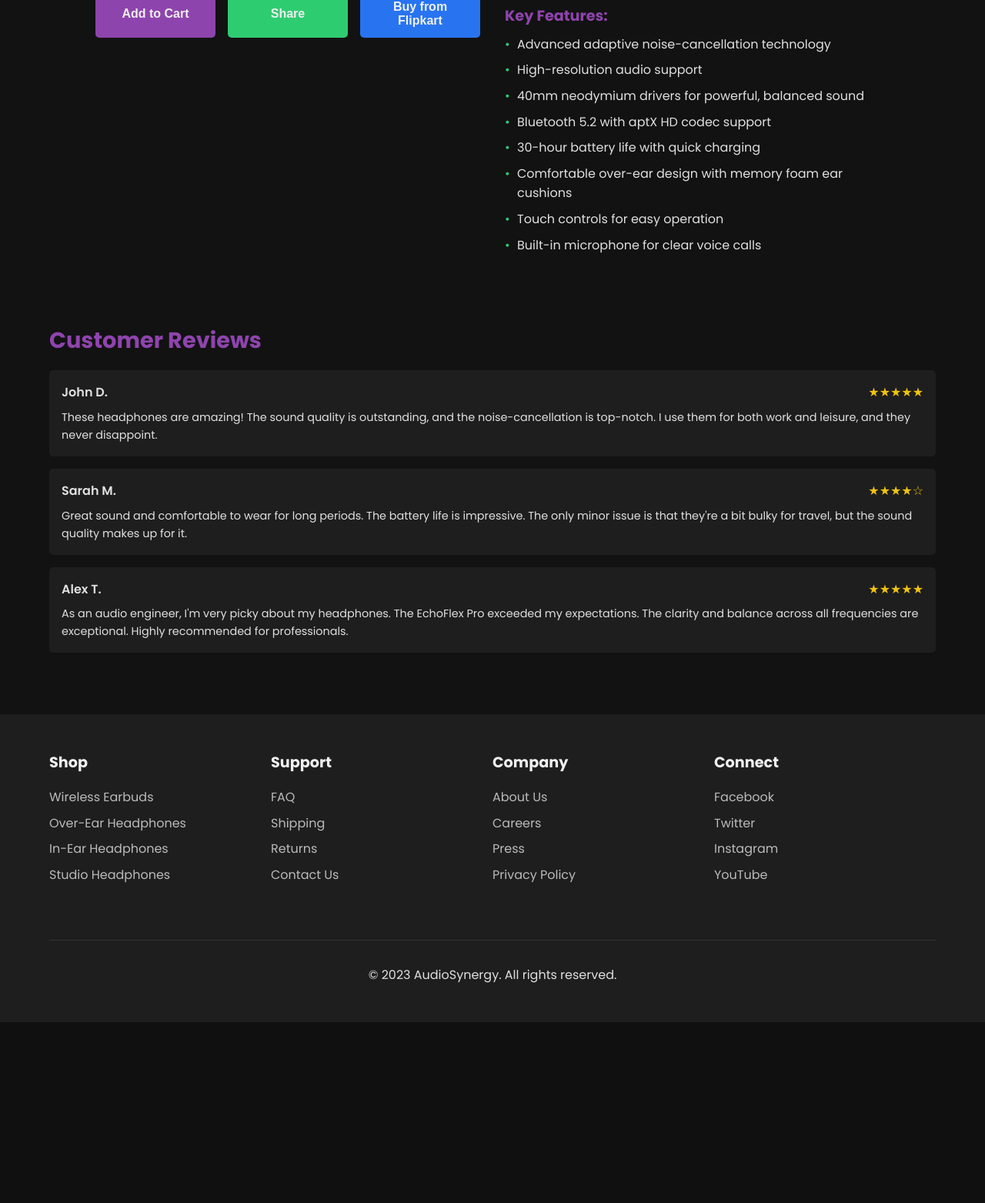
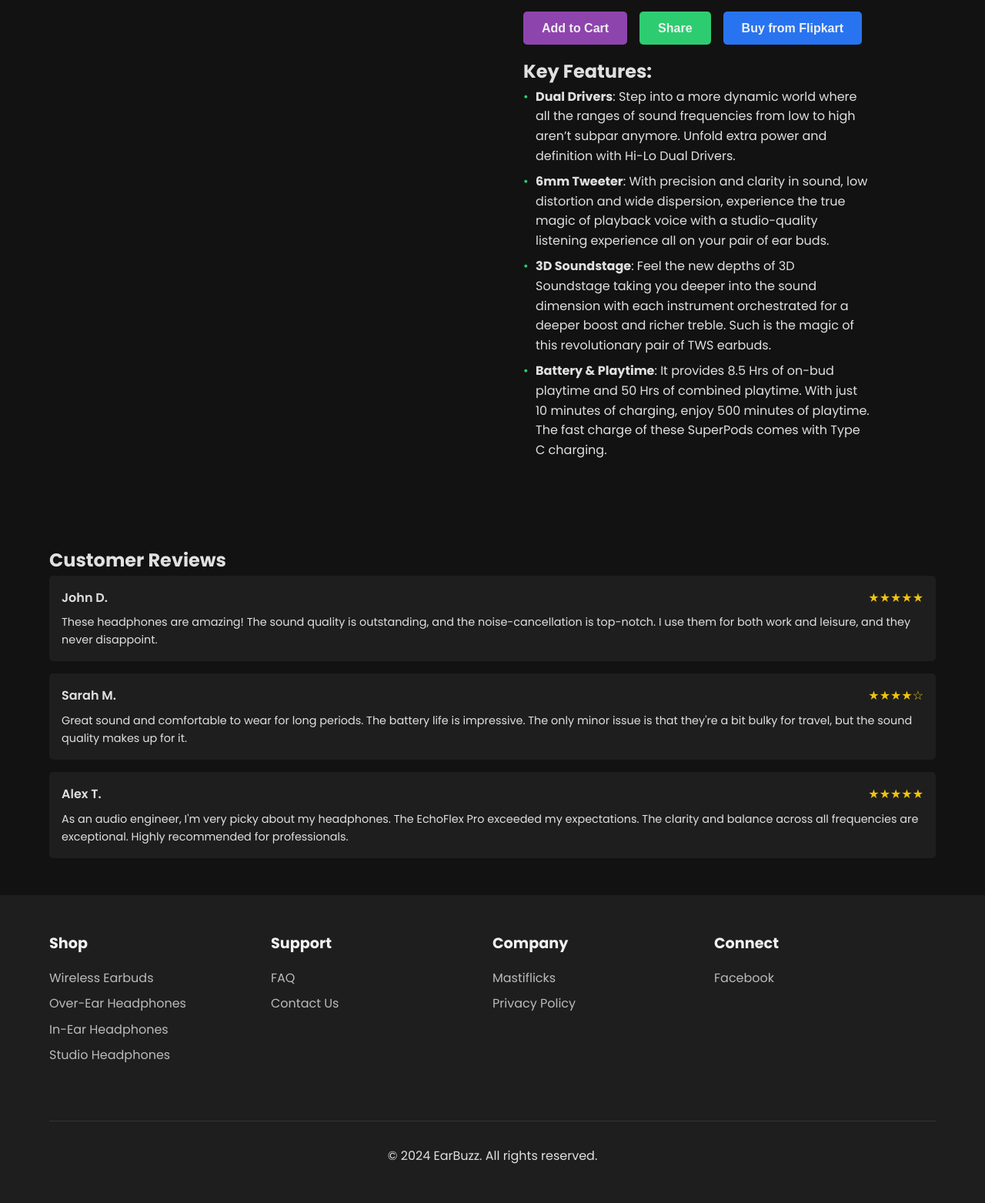
Before and after one commit to devnydv/earbuzz, a Flask app: page /newdetails in a window 1280 px wide. Shown: the part 541-2104 px from the top of the page at 77% size. Before the commit the page ends 1869 px from the top, so only its background shows below. Run offline with Flask 3, Linux system fonts and the light colour scheme.

Commit message:
repid dev

```diff
--- a/static/css/newdetails.css
+++ b/static/css/newdetails.css
@@ -102,7 +102,7 @@
 
   .product-image {
     width: 100%;
-    height: 400;
+    height: 400px;
     object-fit:contain;
     border-radius: 10px;
     box-shadow: 0 5px 15px rgba(0, 0, 0, 0.3);
@@ -123,7 +123,7 @@
   }
 
   .product-title {
-    font-size: 2.5rem;
+    font-size: 2.0rem;
     color: var(--primary-color);
     margin-bottom: 1rem;
     display: -webkit-box;
@@ -142,7 +142,7 @@
   }
 
   .product-price {
-    font-size: 1.8rem;
+    font-size: 1.5rem;
     color: var(--secondary-color);
   }
 
--- a/templates/base.html
+++ b/templates/base.html
@@ -12,7 +12,7 @@
     <link rel="apple-touch-icon" href="favicon.png">
     <link rel="shortcut icon" href="{{url_for('static', filename='file/ico.webp')}}" type="image/x-icon">
     {%block seo%}
-    <link rel="stylesheet" href="{{url_for('static', filename='css/details.css')}}">
+
     {%endblock%}
 </head>
 
--- a/templates/detailsnew.html
+++ b/templates/detailsnew.html
@@ -1,61 +1,49 @@
-<html>
-<head>
-  <!-- <base href="https://audiosynergyheadphones.com/product/echoflex-pro"> -->
-  <title>EchoFlex Pro - AudioSynergy</title>
-  <link rel="stylesheet" href="{{url_for('static', filename='css/newdetails.css')}}">
-</head>
-
-<body>
-  <header>
-    <nav>
-      <div class="logo">AudioSynergy</div>
-      <button class="menu-toggle" onclick="toggleMenu()">☰</button>
-      <ul id="menu">
-        <li><a href="https://audiosynergyheadphones.com/">Home</a></li>
-        <li><a href="https://audiosynergyheadphones.com/products">Products</a></li>
-        <li><a href="https://audiosynergyheadphones.com/about">About</a></li>
-        <li><a href="https://audiosynergyheadphones.com/contact">Contact</a></li>
-      </ul>
-    </nav>
-  </header>
-
+{%extends"base.html" %}
+{%block seo%}
+  <link rel="stylesheet" href="{{url_for('static', filename='css/details.css')}}">
+  {% endblock %}
+{%block content%}
 <main>
   {% set features= alld['otherDetails']['features'] %}
   <div class="product-container">
-      <div class="product-image-container">
-        <img class="product-image"
-          src="{{data['images'][0]['original']}}"
-          alt="EchoFlex Pro Headphones" width="500" height="500">
+    <div class="product-image">
+      <img src="{{data['images'][0]['original']}}" alt="EchoFlex Pro Headphones" width="500" height="500">
+    </div>
+    <div class="product-info">
+      <h1 class="product-title">{{data['title']}}...</h1>
+      <div class="price-container">
+        <p class="product-price">&#8377;{{data['price']}}</p>
+        <p class="original-price">&#8377;{{data['originalPrice']}}</p>
+        <p class="discount-percentage">17% OFF</p>
+      </div>
+      <p class="product-rating">4.8 ★ (1,245 reviews)</p>
+      <p class="product-description">Experience unparalleled audio clarity with the EchoFlex Pro. These adaptive
+        noise-cancelling headphones are designed to deliver crystal-clear sound in any environment, making them
+        perfect for audiophiles and professionals alike.</p>
       <div class="button-container">
         <button class="add-to-cart" onclick="addToCart()">Add to Cart</button>
         <button class="share-button" onclick="shareProduct()">Share</button>
         <button class="buy-flipkart" onclick="buyFromFlipkart()">Buy from Flipkart</button>
       </div>
-      </div>
-      <div class="product-info">
-        <h1 class="product-title">{{data['title']}}...</h1>
-        <div class="price-container">
-          <p class="product-price">$249.99</p>
-          <p class="original-price">$299.99</p>
-          <p class="discount-percentage">17% OFF</p>
-        </div>
-        <p class="product-rating">★★★★★ 4.8 (1,245 reviews)</p>
-        <p class="product-description">Experience unparalleled audio clarity with the EchoFlex Pro. These adaptive
-          noise-cancelling headphones are designed to deliver crystal-clear sound in any environment, making them
-          perfect for audiophiles and professionals alike.</p>
       <div class="product-features">
-          <h3>Key Features:</h3>
+
+        <h2>Key Features:</h2>
         <ul>
-            <li>Advanced adaptive noise-cancellation technology</li>
-            <li>High-resolution audio support</li>
+          {% for feature in features:%}
+
+
+          <li><b>{{feature['key']}}</b>: {{feature['value']}}</li>
+          {%endfor%}
+          <!-- <li>High-resolution audio support</li>
             <li>40mm neodymium drivers for powerful, balanced sound</li>
             <li>Bluetooth 5.2 with aptX HD codec support</li>
             <li>30-hour battery life with quick charging</li>
             <li>Comfortable over-ear design with memory foam ear cushions</li>
             <li>Touch controls for easy operation</li>
-            <li>Built-in microphone for clear voice calls</li>
+            <li>Built-in microphone for clear voice calls</li> -->
         </ul>
       </div>
+
     </div>
   </div>
 
@@ -88,74 +76,4 @@
     </div>
   </section>
 </main>
-
-  <footer>
-    <div class="footer-content">
-      <div class="footer-section">
-        <h3>Shop</h3>
-        <ul>
-          <li><a href="https://audiosynergyheadphones.com/wireless-earbuds">Wireless Earbuds</a></li>
-          <li><a href="https://audiosynergyheadphones.com/over-ear-headphones">Over-Ear Headphones</a></li>
-          <li><a href="https://audiosynergyheadphones.com/in-ear-headphones">In-Ear Headphones</a></li>
-          <li><a href="https://audiosynergyheadphones.com/studio-headphones">Studio Headphones</a></li>
-        </ul>
-      </div>
-      <div class="footer-section">
-        <h3>Support</h3>
-        <ul>
-          <li><a href="https://audiosynergyheadphones.com/faq">FAQ</a></li>
-          <li><a href="https://audiosynergyheadphones.com/shipping">Shipping</a></li>
-          <li><a href="https://audiosynergyheadphones.com/returns">Returns</a></li>
-          <li><a href="https://audiosynergyheadphones.com/contact">Contact Us</a></li>
-        </ul>
-      </div>
-      <div class="footer-section">
-        <h3>Company</h3>
-        <ul>
-          <li><a href="https://audiosynergyheadphones.com/about">About Us</a></li>
-          <li><a href="https://audiosynergyheadphones.com/careers">Careers</a></li>
-          <li><a href="https://audiosynergyheadphones.com/press">Press</a></li>
-          <li><a href="https://audiosynergyheadphones.com/privacy">Privacy Policy</a></li>
-        </ul>
-      </div>
-      <div class="footer-section">
-        <h3>Connect</h3>
-        <ul>
-          <li><a href="https://facebook.com/audiosynergy">Facebook</a></li>
-          <li><a href="https://twitter.com/audiosynergy">Twitter</a></li>
-          <li><a href="https://instagram.com/audiosynergy">Instagram</a></li>
-          <li><a href="https://youtube.com/audiosynergy">YouTube</a></li>
-        </ul>
-      </div>
-    </div>
-    <div class="footer-bottom">
-      <p>&copy; 2023 AudioSynergy. All rights reserved.</p>
-    </div>
-  </footer>
-
-  <script>
-    function addToCart() {
-      alert('EchoFlex Pro has been added to your cart!');
-      // In a real implementation, this would add the item to the cart
-      // and update the cart icon/count in the navigation
-    }
-
-    function toggleMenu() {
-      const menu = document.getElementById('menu');
-      menu.classList.toggle('show');
-    }
-
-    function shareProduct() {
-      // In a real implementation, this would open a share dialog
-      // with options to share on various social media platforms
-      alert('Share functionality coming soon!');
-    }
-
-    function buyFromFlipkart() {
-      // In a real implementation, this would redirect to the Flipkart product page
-      window.open('https://www.flipkart.com/audio-video/headphones/pr?sid=0pm,fcn&otracker=categorytree&p%5B%5D=facets.brand%255B%255D%3DAudioSynergy', '_blank');
-    }
-  </script>
-</body>
-
-</html>
+{% endblock%}
```
Also changed, not shown: templates/details.html (+50 -23 lines). Lines whose indentation alone changed are shown as unchanged.
